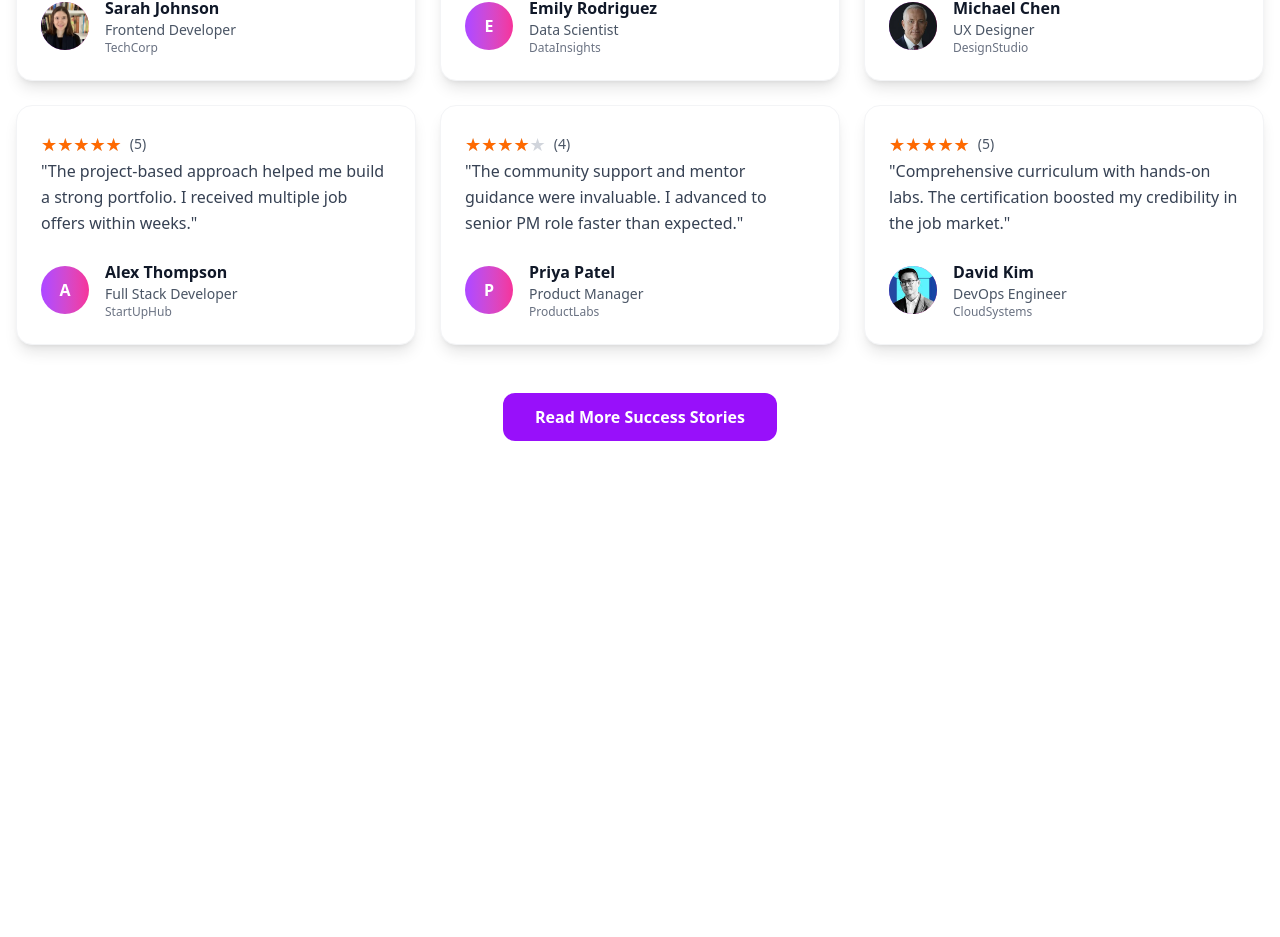
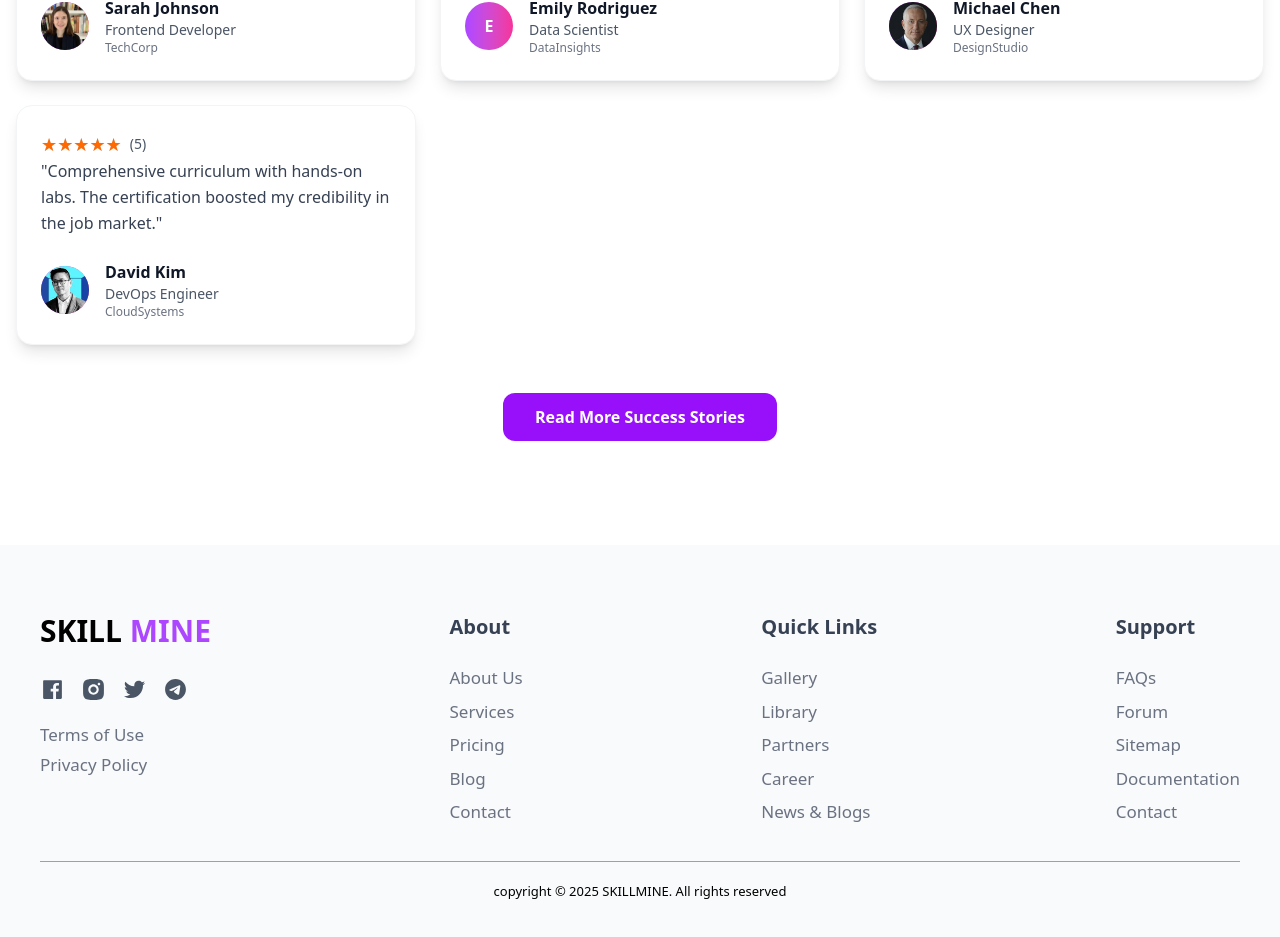
Before and after one commit to Sobhan-asadi/skillmaine, a React (Vite) app: page / in a window 1280 px wide. Shown: the part 4198-5135 px from the top of the page. Before the commit the page ends 4703 px from the top, so only its background shows below. Built offline with nearby package versions, Linux system fonts and the light colour scheme.

Commit message:
Add a Footer

```diff
--- /dev/null
+++ b/src/components/Footer.jsx
@@ -0,0 +1,222 @@
+import {
+  RiFacebookBoxFill,
+  RiInstagramFill,
+  RiTelegramFill,
+  RiTwitterFill,
+} from "react-icons/ri";
+
+import { Link } from "react-router-dom";
+
+export default function Footer() {
+  return (
+    <div className="mx-auto w-full max-w-[1400px] p-5 text-start md:p-10">
+      <ul className="mt-2 flex w-full flex-row flex-wrap justify-between gap-10 py-5 md:gap-16">
+        <li className="flex w-full flex-col justify-start gap-5 md:w-fit">
+          <Link to="/">
+            <p className="text-3xl font-bold">
+              SKILL <span className="text-purple-500">MINE</span>
+            </p>
+          </Link>
+
+          <div className="mt-1 flex w-full gap-4 md:mt-2">
+            <a href="#">
+              <RiFacebookBoxFill
+                className="text-gray-600 hover:text-purple-500"
+                size={25}
+              />
+            </a>
+            <a href="#">
+              <RiInstagramFill
+                className="text-gray-600 hover:text-purple-500"
+                size={25}
+              />
+            </a>
+            <a href="#">
+              <RiTwitterFill
+                className="text-gray-600 hover:text-purple-500"
+                size={25}
+              />
+            </a>
+            <a href="#">
+              <RiTelegramFill
+                className="text-gray-600 hover:text-purple-500"
+                size={25}
+              />
+            </a>
+          </div>
+
+          <div className="flex flex-col items-start gap-1">
+            <a
+              href="#"
+              className="text-[17px] font-medium text-gray-500 transition-all hover:text-purple-500"
+            >
+              Terms of Use
+            </a>
+
+            <a
+              href="#"
+              className="text-[17px] font-medium text-gray-500 transition-all hover:text-purple-500"
+            >
+              Privacy Policy
+            </a>
+          </div>
+        </li>
+
+        <li className="flex flex-col">
+          <h3 className="text-xl font-bold text-gray-700">About</h3>
+          <ul className="mt-6 flex flex-col gap-2 font-medium">
+            <li>
+              <a
+                href="#"
+                className="text-[17px] font-medium text-gray-500 transition-all hover:text-purple-600"
+              >
+                About Us
+              </a>
+            </li>
+
+            <li>
+              <a
+                href="#"
+                className="text-[17px] font-medium text-gray-500 transition-all hover:text-purple-600"
+              >
+                Services
+              </a>
+            </li>
+
+            <li>
+              <a
+                href="#"
+                className="text-[17px] font-medium text-gray-500 transition-all hover:text-purple-600"
+              >
+                Pricing
+              </a>
+            </li>
+
+            <li>
+              <a
+                href="#"
+                className="text-[17px] font-medium text-gray-500 transition-all hover:text-purple-600"
+              >
+                Blog
+              </a>
+            </li>
+
+            <li>
+              <a
+                href="#"
+                className="text-[17px] font-medium text-gray-500 transition-all hover:text-purple-600"
+              >
+                Contact
+              </a>
+            </li>
+          </ul>
+        </li>
+
+        <li className="flex flex-col">
+          <h3 className="text-xl font-bold text-gray-700">Quick Links</h3>
+          <ul className="mt-6 flex flex-col gap-2 font-medium">
+            <li>
+              <a
+                href="#"
+                className="text-[17px] font-medium text-gray-500 transition-all hover:text-purple-600"
+              >
+                Gallery
+              </a>
+            </li>
+
+            <li>
+              <a
+                href="#"
+                className="text-[17px] font-medium text-gray-500 transition-all hover:text-purple-600"
+              >
+                Library
+              </a>
+            </li>
+
+            <li>
+              <a
+                href="#"
+                className="text-[17px] font-medium text-gray-500 transition-all hover:text-purple-600"
+              >
+                Partners
+              </a>
+            </li>
+
+            <li>
+              <a
+                href="#"
+                className="text-[17px] font-medium text-gray-500 transition-all hover:text-purple-600"
+              >
+                Career
+              </a>
+            </li>
+
+            <li>
+              <a
+                href="#"
+                className="text-[17px] font-medium text-gray-500 transition-all hover:text-purple-600"
+              >
+                News & Blogs
+              </a>
+            </li>
+          </ul>
+        </li>
+
+        <li className="flex flex-col">
+          <h3 className="text-xl font-bold text-gray-700">Support</h3>
+          <ul className="mt-6 flex flex-col gap-2 font-medium">
+            <li>
+              <a
+                href="#"
+                className="text-[17px] font-medium text-gray-500 transition-all hover:text-purple-600"
+              >
+                FAQs
+              </a>
+            </li>
+
+            <li>
+              <a
+                href="#"
+                className="text-[17px] font-medium text-gray-500 transition-all hover:text-purple-600"
+              >
+                Forum
+              </a>
+            </li>
+
+            <li>
+              <a
+                href="#"
+                className="text-[17px] font-medium text-gray-500 transition-all hover:text-purple-600"
+              >
+                Sitemap
+              </a>
+            </li>
+
+            <li>
+              <a
+                href="#"
+                className="text-[17px] font-medium text-gray-500 transition-all hover:text-purple-600"
+              >
+                Documentation
+              </a>
+            </li>
+
+            <li>
+              <a
+                href="#"
+                className="text-[17px] font-medium text-gray-500 transition-all hover:text-purple-600"
+              >
+                Contact
+              </a>
+            </li>
+          </ul>
+        </li>
+      </ul>
+
+      <p className="mt-4 w-full border-t border-gray-400 py-5 text-center text-[13px] font-medium">
+        copyright &copy; {new Date().getFullYear()} SKILLMINE. All rights
+        reserved
+      </p>
+    </div>
+  );
+}
--- /dev/null
+++ b/src/components/details/ItemDetails.jsx
@@ -0,0 +1,57 @@
+import { useState } from "react";
+import { useLocation } from "react-router-dom";
+
+const requirements = [
+  "Basic understanding of HTML, CSS, and JavaScript",
+  "Prior experience with React.js fundamentals",
+  "Familiarity with Tailwind CSS for styling",
+  "Understanding of state management using React hooks (useState, useEffect)",
+  "Experience with ES6+ JavaScript features like arrow functions and destructuring",
+  "Basic knowledge of Git and GitHub for version control",
+  "An IDE (like VS code) installed for coding",
+  "Ability to use the command line (CLI) for running React applications",
+  "Understanding of API integration using Fetch or Axios",
+  "Willingness to learn and practice advanced React concepts",
+  "Some knowledge of Next.js (optional but beneficial)",
+  "Patience and curiosity to solve problems and debug code",
+];
+
+const learnings = [
+  "Build modern and responsive web applications using React.js",
+  "Master React hooks like useState, useEffect, and useContext",
+  "Use Tailwind CSS to create clean and beautiful UI designs",
+  "Manage application state efficiently with React's built-in features",
+  "Work with APIs using Fetch and Axios for data fetching",
+  "Implement routing and navigation using React Router",
+  "Optimize React applications for performance and reusability",
+  "Understand component lifecycle and best practices",
+  "Deploy React applications using platforms like Vercel or Netlify",
+  "Gain hands-on experience with real-world projects",
+  "Learn Next.js fundamentals for server-side rendering (optional)",
+  "Enhance problem-solving skills by debugging and troubleshooting issues",
+];
+
+export default function ItemDetails() {
+  const location = useLocation();
+  const course = location?.state;
+
+  // const tutor = {
+  //   name: course.tutorName,
+  //   level: course.level,
+  //   avatar: tutorAvatar,
+  //   courses: 13,
+  //   students: 2000,
+  //   teviews: 280,
+  //   rating: 4,
+  // };
+
+  const [isVideoPlaying, setIsVideoPlaying] = useState(false);
+  const [showMoreRequirements, setShowMoreRequirements] = useState(false);
+  const [showMoreLearning, setShowMoreLearning] = useState(false);
+
+  if (!course) {
+    return <h3 className="mt-10 text-center text-2xl">item not found</h3>;
+  }
+
+  return <div>ItemDetails</div>;
+}
--- a/src/components/home/PopularCourses.jsx
+++ b/src/components/home/PopularCourses.jsx
@@ -166,7 +166,8 @@ export default function PopularCourses() {
       <div className="mt-10 grid w-full gap-7 sm:grid-cols-2 md:grid-cols-2 lg:grid-cols-3 xl:grid-cols-4">
         {popularCourses.map((course) => (
           <Link
-            to="/"
+            to={`${course.id}`}
+            state={course}
             key={course.id}
             className="group relative flex flex-col items-start gap-2 overflow-hidden rounded-lg border border-gray-300 p-2 shadow-md shadow-purple-400 transition-all duration-150 ease-in"
           >
--- a/src/components/home/TestimonialsSection.jsx
+++ b/src/components/home/TestimonialsSection.jsx
@@ -32,24 +32,7 @@ const testimonialsData = {
       text: "The platform's intuitive interface made learning enjoyable. I landed my dream job after completing the design course.",
       company: "DesignStudio",
     },
-    {
-      id: 4,
-      name: "Alex Thompson",
-      role: "Full Stack Developer",
-      rating: 5,
-      avatar: "",
-      text: "The project-based approach helped me build a strong portfolio. I received multiple job offers within weeks.",
-      company: "StartUpHub",
-    },
-    {
-      id: 5,
-      name: "Priya Patel",
-      role: "Product Manager",
-      rating: 4,
-      avatar: "",
-      text: "The community support and mentor guidance were invaluable. I advanced to senior PM role faster than expected.",
-      company: "ProductLabs",
-    },
+
     {
       id: 6,
       name: "David Kim",
--- /dev/null
+++ b/src/pages/DetailsPage.jsx
@@ -0,0 +1,5 @@
+import ItemDetails from "../components/details/ItemDetails";
+
+export default function DatailsPage() {
+  return <ItemDetails />;
+}
--- a/src/page/Homepage.jsx
+++ b/src/pages/Homepage.jsx
@@ -107,12 +107,12 @@ export default function Homepage() {
       </section>
 
       {/* DescriptionNoticeSection */}
-      <section>
+      <section className="max-w-[1400px]">
         <DescriptionNoticeSection />
       </section>
 
       {/* TestimonialsSection */}
-      <section>
+      <section className="max-w-[1400px]">
         <TestimonialsSection />
       </section>
     </>
--- a/src/page/Layout.jsx
+++ b/src/pages/Layout.jsx
@@ -1,6 +1,7 @@
 /** @format */
 
 import { Outlet } from "react-router-dom";
+import Footer from "../components/Footer";
 import NavBor from "../components/NavBor";
 
 export default function Layout() {
@@ -13,6 +14,10 @@ export default function Layout() {
       <main className="mt-[75px]">
         <Outlet />
       </main>
+
+      <footer className="mt-10 flex h-full w-full flex-col items-center justify-center bg-gray-50 px-0">
+        <Footer />
+      </footer>
     </>
   );
 }
--- a/src/routes/route.jsx
+++ b/src/routes/route.jsx
@@ -1,9 +1,17 @@
 /** @format */
 
 import { createBrowserRouter } from "react-router-dom";
-import Homepage from "../page/Homepage";
-import Layout from "../page/Layout";
+import DatailsPage from "../pages/DetailsPage";
+import Homepage from "../pages/Homepage";
+import Layout from "../pages/Layout";
 
 export const routes = createBrowserRouter([
-  { path: "/", element: <Layout />, children: [{ index: true, element: <Homepage /> }] },
+  {
+    path: "/",
+    element: <Layout />,
+    children: [
+      { index: true, element: <Homepage /> },
+      { path: ":id", element: <DatailsPage /> },
+    ],
+  },
 ]);
```
Also changed, not shown: public/avatars/illustration-share-icon_53876-5841.jpg (added).
